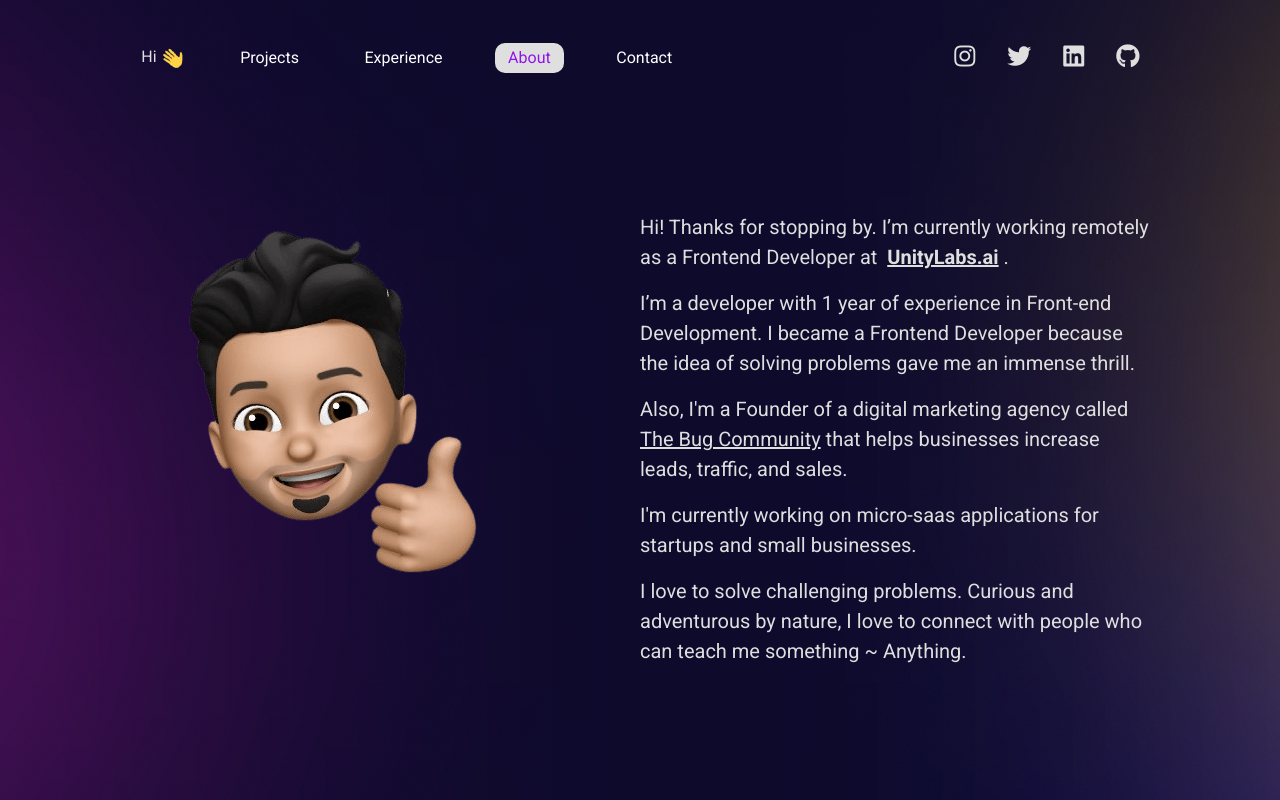
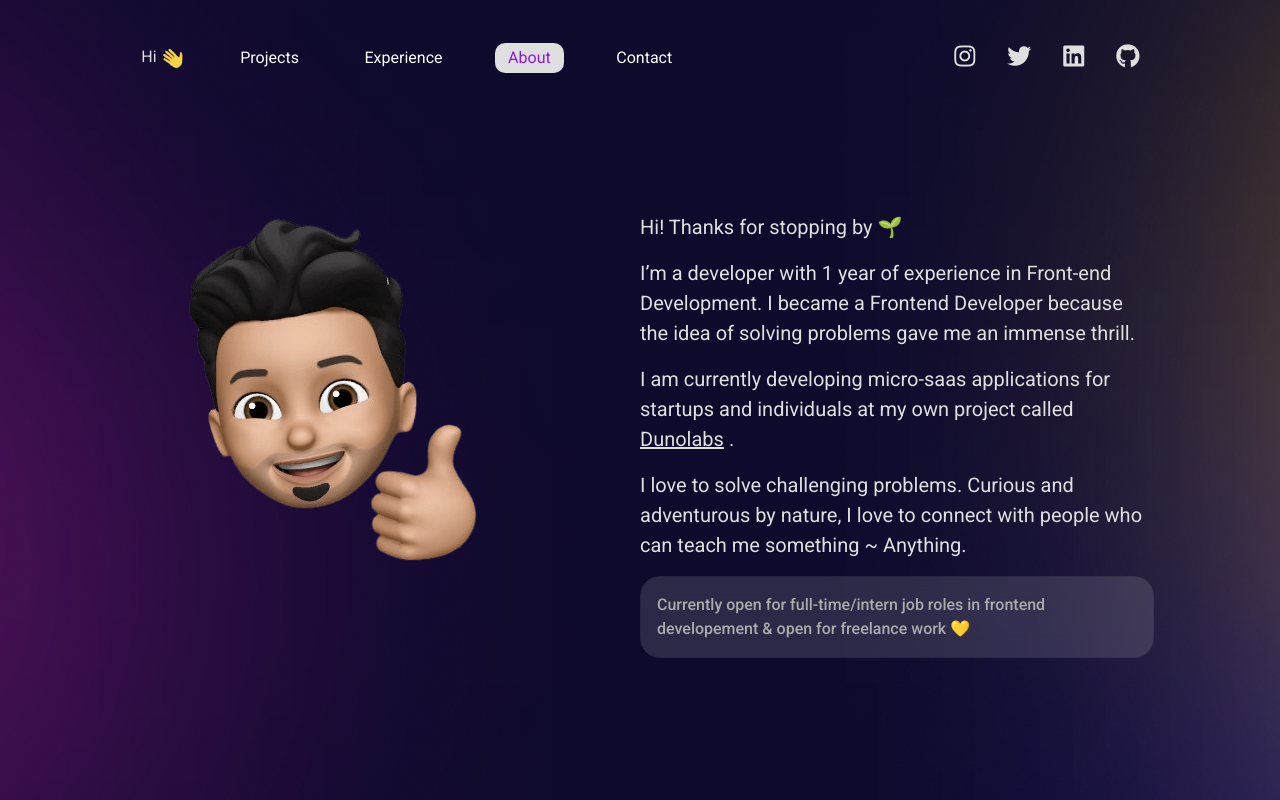
Before and after one commit to wh0sumit/portfolio, a React (Create React App) app: page /about in a window 1280 px wide. Shown: the top 800 px of the page. Built offline with nearby package versions, Linux system fonts and the light colour scheme.

Commit message:
Refactoring Content

```diff
--- a/src/Pages/About.js
+++ b/src/Pages/About.js
@@ -17,20 +17,14 @@ export default function About() {
           </div>
           <div className="col-lg-6 text-light">
             {/* <h1 className="display-3 fw-bold intro ">Sumit Singh</h1> */}
-            <h5 className="mt-lg-5 mt-3 mb-3">
-              Hi! Thanks for stopping by. I’m currently working remotely as a
-              Frontend Developer at &nbsp;
-              <span className="head text-decoration-underline">
-                UnityLabs.ai
-              </span>
-              &nbsp;.
-            </h5>
+            <h5 className="mt-lg-5 mt-3 mb-3">Hi! Thanks for stopping by 🌱</h5>
+
             <h5 className="my-3">
               I’m a developer with 1 year of experience in Front-end
               Development. I became a Frontend Developer because the idea of
               solving problems gave me an immense thrill.
             </h5>
-            <h5 className="my-3">
+            {/* <h5 className="my-3">
               Also, I'm a Founder of a digital marketing agency called{" "}
               <a
                 className="fs-5  text-light"
@@ -41,16 +35,31 @@ export default function About() {
                 The Bug Community
               </a>{" "}
               that helps businesses increase leads, traffic, and sales.
-            </h5>
+            </h5> */}
             <h5 className="my-3">
-              I'm currently working on micro-saas applications for startups and
-              small businesses.
+              I am currently developing micro-saas applications for startups and
+              individuals at my own project called{" "}
+              <a
+                className="fs-5  text-light"
+                href="https://github.com/dunolabs"
+                target="_blank"
+                rel="noreferrer"
+              >
+                Dunolabs
+              </a>{" "}
+              .
             </h5>
             <h5 className="my-3">
               I love to solve challenging problems. Curious and adventurous by
               nature, I love to connect with people who can teach me something ~
               Anything.
             </h5>
+            <div className="card text-dim rounded-5 bg-blur">
+              <div className="card-body">
+                Currently open for full-time/intern job roles in frontend
+                developement & open for freelance work 💛
+              </div>
+            </div>
           </div>
         </div>
       </div>
```
